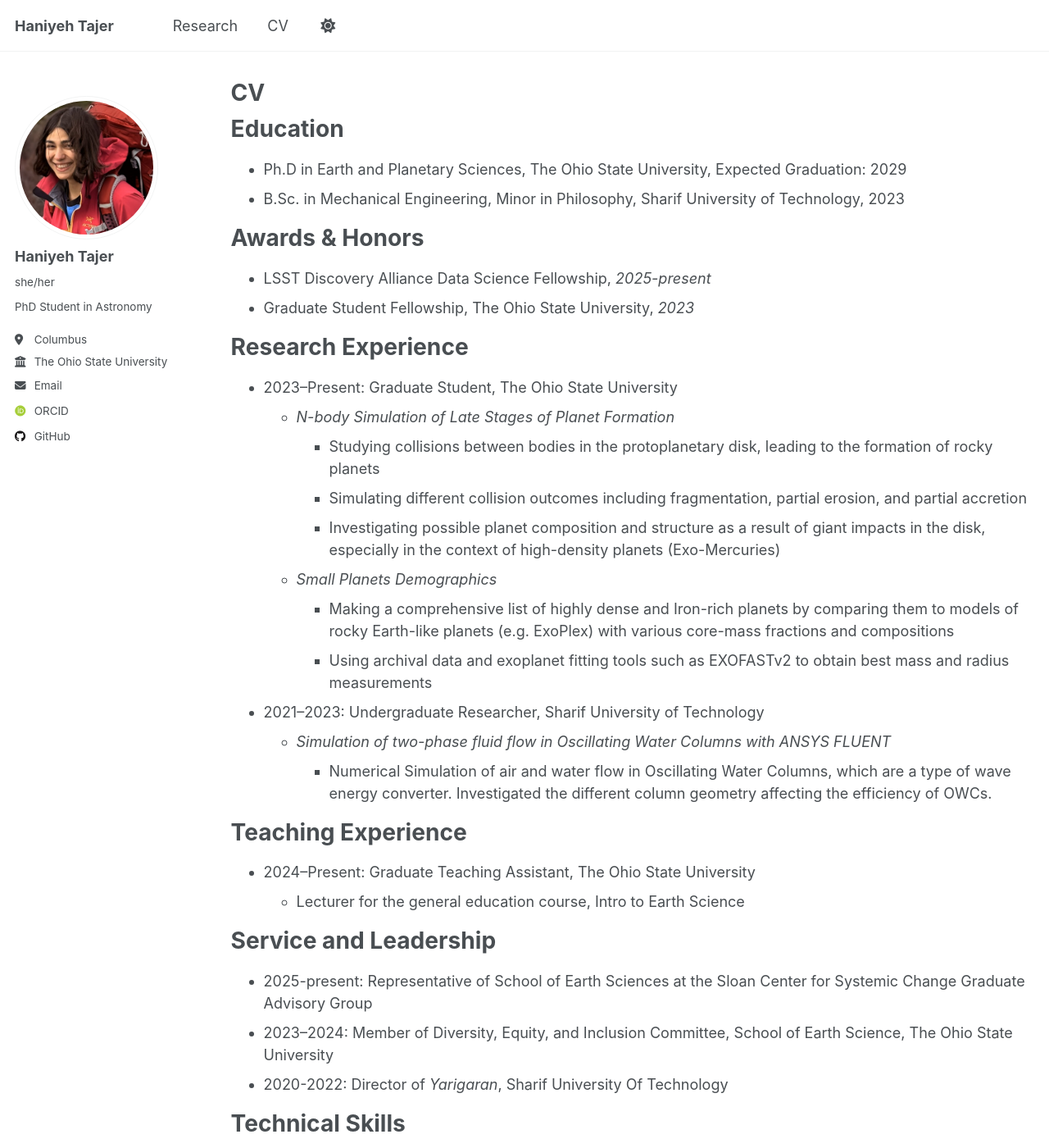
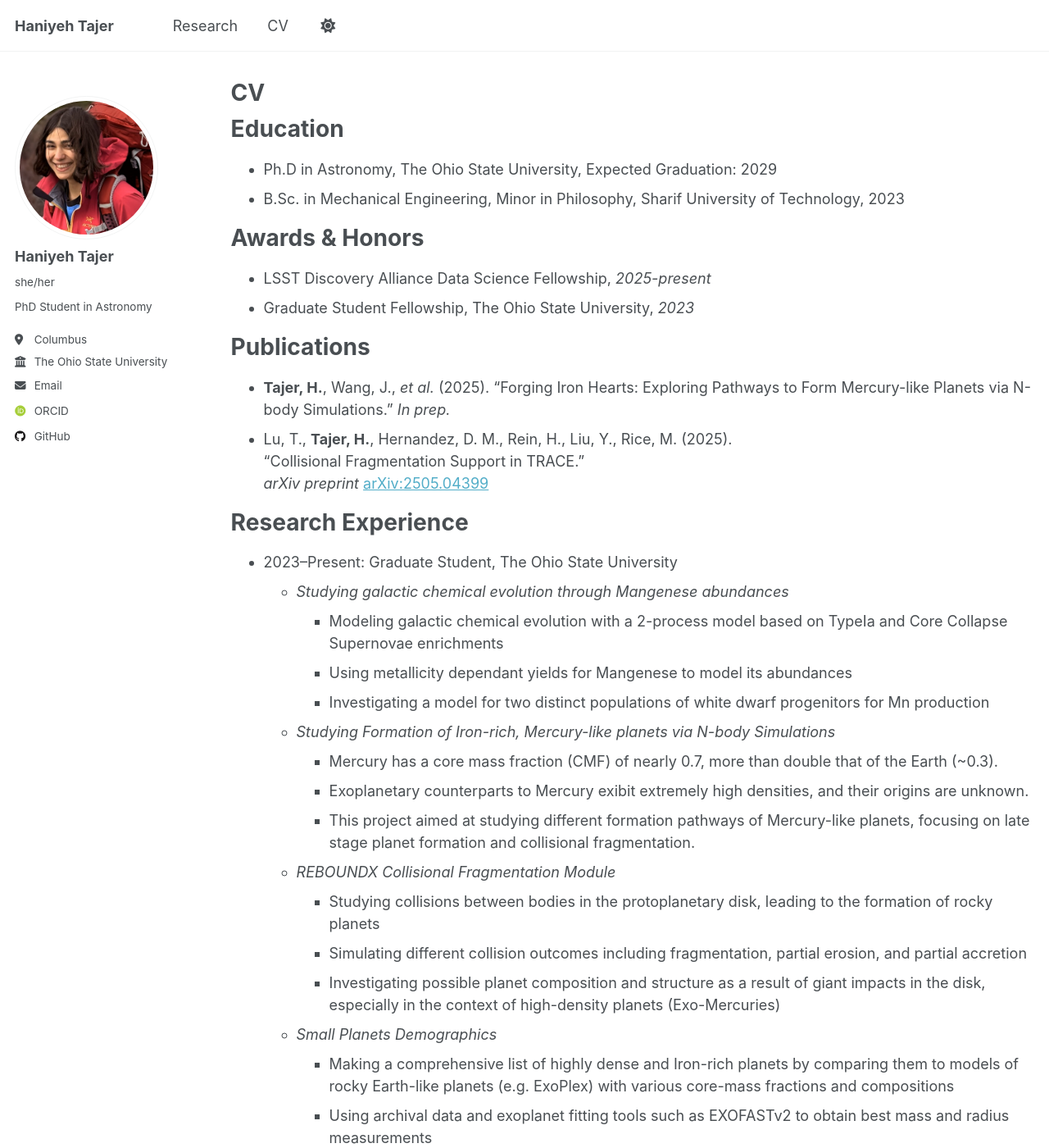
Before and after one commit to haniyehtajer/haniyehtajer.github.io, a Jekyll site: the page built from _pages/cv.md, in a window 1280 px wide and 1400 px high. Shown: the whole window at 82% size. Built offline with Jekyll 4.4.1, drawn with Linux system fonts in a browser that asks for light colours; some web fonts are replaced.

Commit message:
updating cv round 1

```diff
--- a/_pages/cv.md
+++ b/_pages/cv.md
@@ -11,7 +11,7 @@ redirect_from:
 
 Education
 ======
-* Ph.D in Earth and Planetary Sciences, The Ohio State University, Expected Graduation: 2029
+* Ph.D in Astronomy, The Ohio State University, Expected Graduation: 2029
 * B.Sc. in Mechanical Engineering, Minor in Philosophy, Sharif University of Technology, 2023
 
 Awards & Honors
@@ -19,13 +19,31 @@ Awards & Honors
 * LSST Discovery Alliance Data Science Fellowship, *2025-present*
 * Graduate Student Fellowship, The Ohio State University, *2023*
 
+Publications
+======
+* **Tajer, H.**, Wang, J., *et al.* (2025). “Forging Iron Hearts: Exploring Pathways to Form Mercury-like Planets via N-body Simulations.” *In prep.*
+* Lu, T., **Tajer, H.**, Hernandez, D. M., Rein, H., Liu, Y., Rice, M. (2025).
+  “Collisional Fragmentation Support in TRACE.”
+  *arXiv preprint* [arXiv:2505.04399](https://arxiv.org/abs/2505.04399)
+
 Research Experience
 ======
 * 2023–Present: Graduate Student, The Ohio State University
-  * *N-body Simulation of Late Stages of Planet Formation*
+  * *Studying galactic chemical evolution through Mangenese abundances*
+    * Modeling galactic chemical evolution with a 2-process model based on TypeIa and Core Collapse Supernovae enrichments
+    * Using metallicity dependant yields for Mangenese to model its abundances
+    * Investigating a model for two distinct populations of white dwarf progenitors for Mn production
+
+  * *Studying Formation of Iron-rich, Mercury-like planets via N-body Simulations*
+    * Mercury has a core mass fraction (CMF) of nearly 0.7, more than double that of the Earth (~0.3).
+    * Exoplanetary counterparts to Mercury exibit extremely high densities, and their origins are unknown.
+    * This project aimed at studying different formation pathways of Mercury-like planets, focusing on late stage planet formation and collisional fragmentation.
+
+  * *REBOUNDX Collisional Fragmentation Module*
     * Studying collisions between bodies in the protoplanetary disk, leading to the formation of rocky planets
     * Simulating different collision outcomes including fragmentation, partial erosion, and partial accretion
     * Investigating possible planet composition and structure as a result of giant impacts in the disk, especially in the context of high-density planets (Exo-Mercuries)
+
   * *Small Planets Demographics*
     * Making a comprehensive list of highly dense and Iron-rich planets by comparing them to models of rocky Earth-like planets (e.g. ExoPlex) with various core-mass fractions and compositions
     * Using archival data and exoplanet fitting tools such as EXOFASTv2 to obtain best mass and radius measurements
```
